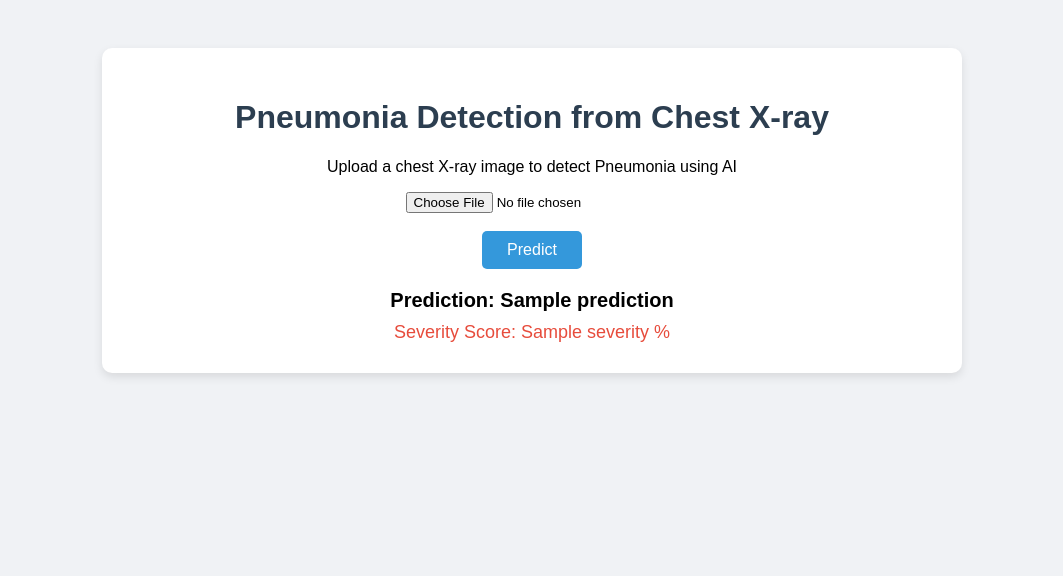
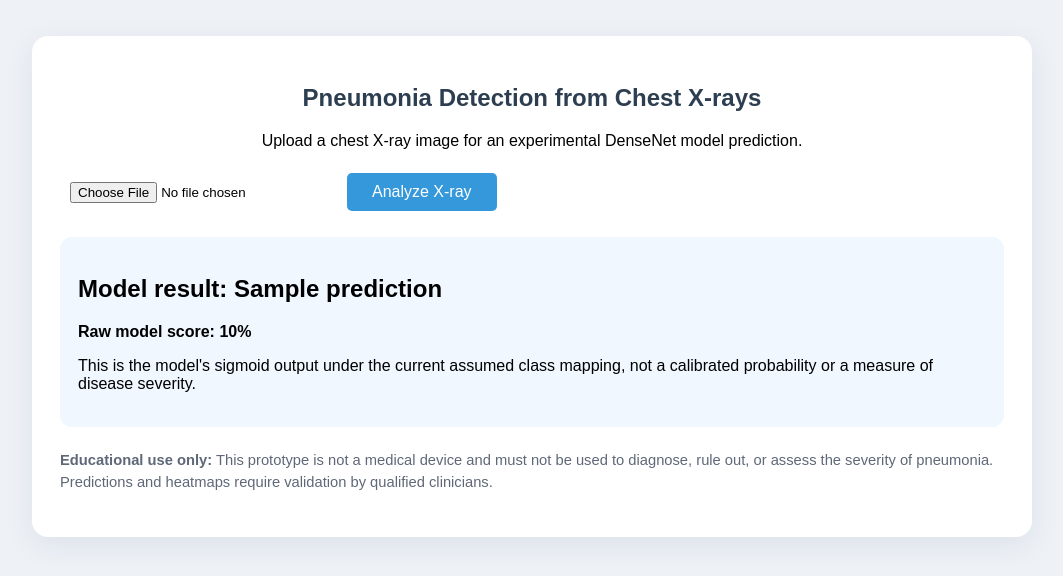
Before and after one commit to jashwanthpentam/pneumonia-detection-ai, a Flask app: template templates/index.html in a window 1280 px wide. Shown: the top 576 px of the page, without its empty margins (108-1171 px from the left). Run offline with Flask 3, Linux system fonts and the light colour scheme; the template is opened without the code that fills it: most values are stand-ins (such as "Sample title", 1, 10 or a date in 2020); parts of the project's set-up code (start-up, migrations or seed data) failed here and were passed over.

Commit message:
Fix Keras 3 compatibility and Grad-CAM

```diff
--- a/app.py
+++ b/app.py
@@ -1,140 +1,280 @@
+from pathlib import Path
+import os
+import uuid
+
+import cv2
+import numpy as np
+import tensorflow as tf
 from flask import Flask, render_template, request
-import tensorflow as tf
-import numpy as np
-from PIL import Image
-import os
-import cv2
+from PIL import Image, UnidentifiedImageError
+from werkzeug.utils import secure_filename
 from tensorflow.keras.models import Model
 
-# -----------------------------
-# Flask App
-# -----------------------------
-app = Flask(__name__)
-
-# -----------------------------
-# Load Model
-# -----------------------------
-model = tf.keras.models.load_model("densenet_pneumonia_v1.h5")
+BASE_DIR = Path(__file__).resolve().parent
+STATIC_DIR = BASE_DIR / "static"
+UPLOAD_DIR = STATIC_DIR / "uploads"
+HEATMAP_DIR = STATIC_DIR / "heatmaps"
+MODEL_PATH = BASE_DIR / "densenet_pneumonia_v1.h5"
 
 IMG_SIZE = 224
+ALLOWED_EXTENSIONS = {"png", "jpg", "jpeg", "bmp", "webp"}
+
+# Create required directories.
+for folder in (UPLOAD_DIR, HEATMAP_DIR):
+    folder.mkdir(parents=True, exist_ok=True)
+
+app = Flask(__name__)
+app.config["MAX_CONTENT_LENGTH"] = 16 * 1024 * 1024  # 16 MB
+
+# Load the original trained model without retraining or modifying it.
+if not MODEL_PATH.is_file():
+    raise FileNotFoundError(
+        f"Saved model not found at {MODEL_PATH}. Keep "
+        "'densenet_pneumonia_v1.h5' beside app.py."
+    )
+
+model = tf.keras.models.load_model(str(MODEL_PATH), compile=False)
 
 
-# -----------------------------
-# Preprocess Image
-# -----------------------------
-def preprocess_image(image):
-    image = image.resize((IMG_SIZE, IMG_SIZE))
-    img_array = np.array(image) / 255.0
-    img_array = np.expand_dims(img_array, axis=0)
-    return img_array
+def allowed_file(filename):
+    """Check whether the uploaded filename has an allowed extension."""
+    return (
+        "." in filename
+        and filename.rsplit(".", 1)[1].lower() in ALLOWED_EXTENSIONS
+    )
 
 
-# -----------------------------
-# Grad-CAM Heatmap
-# -----------------------------
-def make_gradcam_heatmap(img_array, model, last_conv_layer_name):
+def preprocess_image(image):
+    """Prepare one RGB image as a float32 [1, 224, 224, 3] batch."""
+    image = image.convert("RGB").resize((IMG_SIZE, IMG_SIZE))
+    array = np.asarray(image, dtype=np.float32) / 255.0
+    return np.expand_dims(array, axis=0)
+
+
+def make_gradcam_heatmap(img_array, loaded_model, last_conv_layer_name):
+    """
+    Generate a Grad-CAM heatmap for the model's single sigmoid output.
+
+    This visualisation highlights regions that influence the selected
+    model output. It is not a medical diagnostic or severity map.
+    """
+    last_conv_layer = loaded_model.get_layer(last_conv_layer_name)
 
     grad_model = Model(
-        inputs=model.inputs,
-        outputs=[model.get_layer(last_conv_layer_name).output, model.output]
+        inputs=loaded_model.inputs,
+        outputs=[last_conv_layer.output, loaded_model.output],
     )
 
     with tf.GradientTape() as tape:
-        conv_outputs, predictions = grad_model(img_array)
+        grad_outputs = grad_model(img_array, training=False)
 
-        if isinstance(predictions, list):
+        # Keras models may return outputs as a list or tuple.
+        if not isinstance(grad_outputs, (list, tuple)):
+            raise RuntimeError(
+                "Unexpected Grad-CAM model output structure."
+            )
+
+        conv_outputs = grad_outputs[0]
+        predictions = grad_outputs[1]
+
+        # Normalise prediction output handling.
+        if isinstance(predictions, (list, tuple)):
+            if len(predictions) != 1:
+                raise RuntimeError(
+                    "Grad-CAM expects a model with one prediction output."
+                )
             predictions = predictions[0]
 
-        loss = predictions[:, 0]
+        predictions = tf.convert_to_tensor(predictions)
+        conv_outputs = tf.convert_to_tensor(conv_outputs)
 
-    grads = tape.gradient(loss, conv_outputs)
+        if predictions.shape.rank != 2 or predictions.shape[-1] != 1:
+            raise RuntimeError(
+                f"Expected one sigmoid output per image; got shape "
+                f"{predictions.shape}."
+            )
+
+        target_score = predictions[:, 0]
+
+    grads = tape.gradient(target_score, conv_outputs)
+
+    if grads is None:
+        raise RuntimeError(
+            "Could not calculate gradients for the selected Grad-CAM layer."
+        )
 
     pooled_grads = tf.reduce_mean(grads, axis=(0, 1, 2))
-
     conv_outputs = conv_outputs[0]
 
-    heatmap = conv_outputs @ pooled_grads[..., tf.newaxis]
-    heatmap = tf.squeeze(heatmap)
+    heatmap = tf.reduce_sum(
+        conv_outputs * pooled_grads,
+        axis=-1,
+    )
+    heatmap = tf.maximum(heatmap, 0)
 
-    heatmap = np.maximum(heatmap, 0)
+    max_value = tf.reduce_max(heatmap)
+    heatmap = tf.math.divide_no_nan(heatmap, max_value)
 
-    if np.max(heatmap) != 0:
-        heatmap /= np.max(heatmap)
-
-    return heatmap
+    return heatmap.numpy()
 
 
-# -----------------------------
-# Overlay Heatmap on Image
-# -----------------------------
-def overlay_heatmap(heatmap, image_path):
+def save_heatmap(heatmap, image):
+    """Save a unique Grad-CAM overlay and return its static-relative path."""
+    original = cv2.cvtColor(
+        np.asarray(image.convert("RGB")),
+        cv2.COLOR_RGB2BGR,
+    )
 
-    img = cv2.imread(image_path)
+    resized = cv2.resize(
+        heatmap,
+        (original.shape[1], original.shape[0]),
+    )
 
-    heatmap = cv2.resize(heatmap, (img.shape[1], img.shape[0]))
+    colored = cv2.applyColorMap(
+        np.uint8(255 * resized),
+        cv2.COLORMAP_JET,
+    )
 
-    heatmap = np.uint8(255 * heatmap)
+    overlay = cv2.addWeighted(original, 0.6, colored, 0.4, 0)
 
-    heatmap = cv2.applyColorMap(heatmap, cv2.COLORMAP_JET)
+    filename = f"{uuid.uuid4().hex}_heatmap.jpg"
+    output_path = HEATMAP_DIR / filename
 
-    result = cv2.addWeighted(img, 0.6, heatmap, 0.4, 0)
+    if not cv2.imwrite(str(output_path), overlay):
+        raise RuntimeError("Could not save the Grad-CAM heatmap.")
 
-    output_path = os.path.join("static", "heatmap.jpg")
-
-    cv2.imwrite(output_path, result)
-
-    return output_path
+    return f"heatmaps/{filename}"
 
 
-# -----------------------------
-# Main Route
-# -----------------------------
 @app.route("/", methods=["GET", "POST"])
 def index():
-
-    prediction = None
-    severity = None
+    result = None
+    error = None
     image_path = None
     heatmap_path = None
+    model_score = None
 
     if request.method == "POST":
+        uploaded_file = request.files.get("file")
 
-        file = request.files["file"]
+        if uploaded_file is None or not uploaded_file.filename:
+            error = "Choose a chest X-ray image before submitting."
 
-        filepath = os.path.join("uploads", file.filename)
-        file.save(filepath)
+        elif not allowed_file(uploaded_file.filename):
+            error = (
+                "Unsupported file type. Upload a JPG, JPEG, PNG, BMP, "
+                "or WEBP image."
+            )
 
-        image_path = filepath
+        else:
+            safe_name = secure_filename(uploaded_file.filename)
 
-        image = Image.open(filepath).convert("RGB")
+            if not safe_name or "." not in safe_name:
+                error = "Invalid filename. Please choose another image."
+            else:
+                suffix = safe_name.rsplit(".", 1)[-1].lower()
+                unique_name = f"{uuid.uuid4().hex}.{suffix}"
+                saved_path = UPLOAD_DIR / unique_name
 
-        img = preprocess_image(image)
+                try:
+                    uploaded_file.save(saved_path)
 
-        pred = model.predict(img)[0][0]
+                    # Verify that the uploaded file is a readable image.
+                    with Image.open(saved_path) as source:
+                        source.verify()
 
-        if pred > 0.5:
-            prediction = "Pneumonia Detected"
-            severity = round(pred * 100, 2)
-        else:
-            prediction = "Normal"
-            severity = round((1 - pred) * 100, 2)
+                    with Image.open(saved_path) as source:
+                        image = source.convert("RGB")
 
-        # DenseNet last convolution layer
-        heatmap = make_gradcam_heatmap(img, model, "conv5_block16_concat")
+                    batch = preprocess_image(image)
 
-        heatmap_path = overlay_heatmap(heatmap, filepath)
+                    # Run prediction using the original trained model.
+                    raw_prediction = np.asarray(
+                        model.predict(batch, verbose=0)
+                    ).reshape(-1)
+
+                    if (
+                        raw_prediction.size != 1
+                        or not np.isfinite(raw_prediction[0])
+                    ):
+                        raise ValueError(
+                            "The model did not return one finite prediction."
+                        )
+
+                    score = float(raw_prediction[0])
+
+                    if not 0.0 <= score <= 1.0:
+                        raise ValueError(
+                            "Expected the saved model to return a sigmoid "
+                            "score between 0 and 1."
+                        )
+
+                    # This is the project's existing assumed class mapping.
+                    # Verify it against the original training labels.
+                    result = (
+                        "Pneumonia Detected" if score > 0.5 else "Normal"
+                    )
+                    model_score = round(score * 100, 2)
+                    image_path = f"uploads/{unique_name}"
+
+                    # A Grad-CAM failure must not discard a valid prediction.
+                    try:
+                        heatmap = make_gradcam_heatmap(
+                            batch,
+                            model,
+                            "conv5_block16_concat",
+                        )
+                        heatmap_path = save_heatmap(heatmap, image)
+
+                    except Exception:
+                        app.logger.exception(
+                            "Prediction succeeded, but Grad-CAM generation "
+                            "failed."
+                        )
+
+                except (UnidentifiedImageError, OSError):
+                    error = (
+                        "The uploaded file could not be read as an image. "
+                        "Try another X-ray file."
+                    )
+                    saved_path.unlink(missing_ok=True)
+
+                except Exception:
+                    app.logger.exception("Image prediction failed.")
+                    error = (
+                        "Prediction failed. Check the server console "
+                        "for the detailed error."
+                    )
+                    saved_path.unlink(missing_ok=True)
 
     return render_template(
         "index.html",
-        prediction=prediction,
-        severity=severity,
+        prediction=result,
+        model_score=model_score,
         image_path=image_path,
-        heatmap_path=heatmap_path
+        heatmap_path=heatmap_path,
+        error=error,
     )
 
 
-# -----------------------------
-# Run Server
-# -----------------------------
+@app.errorhandler(413)
+def file_too_large(_error):
+    return render_template(
+        "index.html",
+        prediction=None,
+        model_score=None,
+        image_path=None,
+        heatmap_path=None,
+        error="File is too large. Maximum upload size is 16 MB.",
+    ), 413
+
+
 if __name__ == "__main__":
-    app.run(debug=True)
+    # Flask's development server is intended for local testing only.
+    debug_mode = os.environ.get("FLASK_DEBUG", "0") == "1"
+
+    app.run(
+        host="127.0.0.1",
+        port=int(os.environ.get("PORT", "5000")),
+        debug=debug_mode,
+    )
--- a/templates/index.html
+++ b/templates/index.html
@@ -1,130 +1,67 @@
-<!DOCTYPE html>
-
+<!doctype html>
 <html lang="en">
-
 <head>
-<meta charset="UTF-8">
-<title>Pneumonia Detection AI</title>
-
+  <meta charset="utf-8">
+  <meta name="viewport" content="width=device-width, initial-scale=1">
+  <title>Pneumonia Detection | Chest X-ray</title>
+  <link rel="stylesheet" href="{{ url_for('static', filename='style.css') }}">
   <style>
-
-body{
-    font-family: Arial, sans-serif;
-    background:#f0f2f5;
-    text-align:center;
-    padding:40px;
-}
-
-.container{
-    background:white;
-    width:800px;
-    margin:auto;
-    padding:30px;
-    border-radius:10px;
-    box-shadow:0 4px 10px rgba(0,0,0,0.1);
-}
-
-h1{
-    color:#2c3e50;
-}
-
-.images{
-    display:flex;
-    justify-content:space-around;
-    margin-top:30px;
-}
-
-img{
-    width:300px;
-    border-radius:8px;
-    box-shadow:0 2px 8px rgba(0,0,0,0.2);
-}
-
-button{
-    padding:10px 25px;
-    font-size:16px;
-    background:#3498db;
-    color:white;
-    border:none;
-    border-radius:5px;
-    cursor:pointer;
-}
-
-button:hover{
-    background:#2980b9;
-}
-
-.result{
-    margin-top:20px;
-    font-size:20px;
-    font-weight:bold;
-}
-
-.severity{
-    margin-top:10px;
-    font-size:18px;
-    color:#e74c3c;
-}
-
+    .page { max-width: 1000px; margin: 36px auto; padding: 0 18px; }
+    .panel { background: #fff; border-radius: 16px; padding: 28px; box-shadow: 0 8px 30px rgba(20,40,70,.08); }
+    .upload-form { display:flex; flex-wrap:wrap; align-items:center; gap:14px; margin-top:22px; }
+    .upload-form input { max-width:100%; }
+    .notice { padding:14px 16px; border-radius:10px; margin:18px 0; text-align:left; }
+    .error { background:#fff1f0; color:#9f2424; }
+    .result { margin-top:24px; padding:18px; border-radius:12px; background:#f0f7ff; text-align:left; }
+    .images { display:grid; grid-template-columns:repeat(auto-fit,minmax(240px,1fr)); gap:20px; margin-top:22px; }
+    .images figure { margin:0; }
+    .images img { width:100%; height:auto; display:block; border-radius:10px; }
+    .disclaimer { margin-top:22px; color:#5e6878; font-size:.92rem; line-height:1.55; text-align:left; }
+    .score { font-weight:700; }
+    @media (max-width:600px) { .page{margin:16px auto}.panel{padding:18px} }
   </style>
-
 </head>
-
 <body>
-
-<div class="container">
-
-<h1>Pneumonia Detection from Chest X-ray</h1>
-
-<p>Upload a chest X-ray image to detect Pneumonia using AI</p>
-
-<form method="POST" enctype="multipart/form-data">
-
-<input type="file" name="file" required>
-
-<br><br>
-
-<button type="submit">Predict</button>
-
+  <main class="page">
+    <section class="panel">
+      <h1>Pneumonia Detection from Chest X-rays</h1>
+      <p>Upload a chest X-ray image for an experimental DenseNet model prediction.</p>
+      <form class="upload-form" method="post" enctype="multipart/form-data">
+        <input type="file" name="file" accept=".jpg,.jpeg,.png,.bmp,.webp" required>
+        <button type="submit">Analyze X-ray</button>
       </form>
 
+      {% if error %}
+        <div class="notice error" role="alert">{{ error }}</div>
+      {% endif %}
+
       {% if prediction %}
-
-<div class="result">
-Prediction: {{ prediction }}
-</div>
-
-<div class="severity">
-Severity Score: {{ severity }} %
-</div>
-
+        <section class="result" aria-live="polite">
+          <h2>Model result: {{ prediction }}</h2>
+          <p class="score">Raw model score: {{ model_score }}%</p>
+          <p>This is the model's sigmoid output under the current assumed class mapping, not a calibrated probability or a measure of disease severity.</p>
+        </section>
       {% endif %}
 
       {% if image_path or heatmap_path %}
-
-<div class="images">
-
+        <section class="images">
           {% if image_path %}
-
-<div>
+            <figure>
               <h3>Uploaded X-ray</h3>
-<img src="{{ url_for('static', filename=image_path) }}">
-</div>
+              <img src="{{ url_for('static', filename=image_path) }}" alt="Uploaded chest X-ray">
+            </figure>
+          {% endif %}
+          {% if heatmap_path %}
+            <figure>
+              <h3>Grad-CAM visualization</h3>
+              <img src="{{ url_for('static', filename=heatmap_path) }}" alt="Grad-CAM heatmap overlay">
+            </figure>
+          {% endif %}
+        </section>
       {% endif %}
 
-{% if heatmap_path %}
-
-<div>
-<h3>AI Heatmap</h3>
-<img src="{{ url_for('static', filename='heatmap.jpg') }}">
-</div>
-{% endif %}
-
-</div>
-
-{% endif %}
-
-</div>
-
+      <p class="disclaimer"><strong>Educational use only:</strong> This prototype is not a medical device and must not be used to diagnose, rule out, or assess the severity of pneumonia. Predictions and heatmaps require validation by qualified clinicians.</p>
+    </section>
+  </main>
 </body>
 </html>
```
Also changed, not shown: requirements.txt (+7 -4 lines), README.md, static/heatmap.jpg (deleted), 1 other file. Lines whose indentation alone changed are shown as unchanged.
